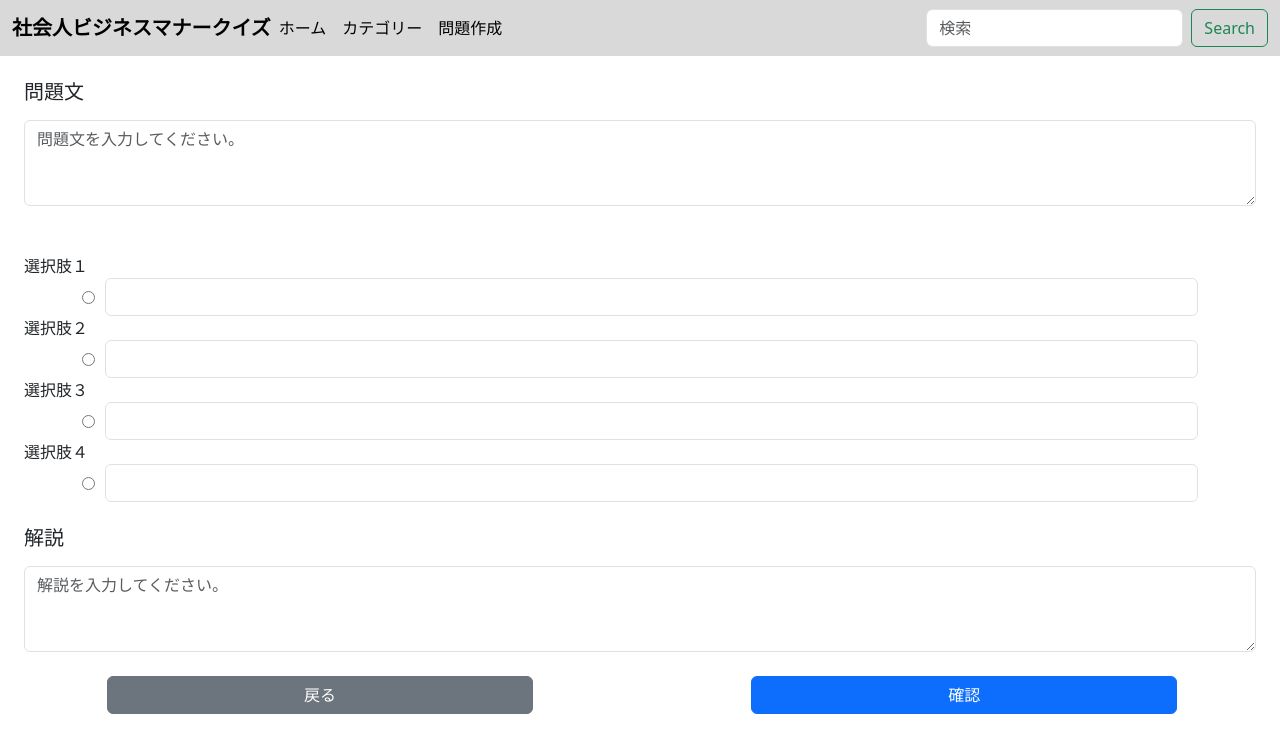
After one commit to Nagata0110/TeamWatanaBe, a PHP site: page /create/question.html in a window 1280 px wide. The commit adds this page. Shown: the top 753 px of the page. Run offline with PHP 8.4, Linux system fonts and the light colour scheme.

Commit message:
問題作成完成

```diff
--- /dev/null
+++ b/04_開発/create/question.html
@@ -0,0 +1,82 @@
+<!DOCTYPE html>
+<html lang="ja">
+<head>
+    <meta charset="UTF-8">
+    <meta name="viewport" content="width=device-width, initial-scale=1.0">
+    <link rel="stylesheet" href="../css/style.css">
+    <link href="https://cdn.jsdelivr.net/npm/bootstrap@5.3.0/dist/css/bootstrap.min.css" rel="stylesheet" integrity="sha384-9ndCyUaIbzAi2FUVXJi0CjmCapSmO7SnpJef0486qhLnuZ2cdeRhO02iuK6FUUVM" crossorigin="anonymous">
+    <link rel="shortcut icon" href="../img/OIG.4l.jpg">
+    <title>問題作成画面</title>
+</head>
+<body>
+    <!-- ヘッダー -->
+    <div class="sticky-top">
+        <nav class="navbar navbar-expand-lg">
+            <div class="container-fluid">
+                <button class="navbar-toggler" type="button" data-bs-toggle="collapse" data-bs-target="#navbarTogglerDemo03" aria-controls="navbarTogglerDemo03" aria-expanded="false" aria-label="Toggle navigation">
+                    <span class="navbar-toggler-icon"></span>
+                </button>
+                <a class="navbar-brand text-center" href="#">社会人ビジネスマナークイズ</a>
+                <div class="collapse navbar-collapse" id="navbarTogglerDemo03">
+                    <ul class="navbar-nav me-auto mb-2 mb-lg-0">
+                    <li class="nav-item">
+                        <a class="nav-link active" aria-current="page" href="#">ホーム</a>
+                    </li>
+                    <li class="nav-item">
+                        <a class="nav-link active" aria-current="page" href="#">カテゴリー</a>
+                    </li>
+                    <li class="nav-item">
+                        <a class="nav-link active" aria-current="page" href="#">問題作成</a>
+                    </li>
+                    </ul>
+                    <!-- 検索フォーム -->
+                    <form class="d-flex">
+                    <input class="form-control me-2" type="search" placeholder="検索" aria-label="Search">
+                    <button class="btn btn-outline-success" type="submit">Search</button>
+                    </form>
+                </div>
+            </div>
+        </nav>
+    </div>
+        <div class="title mt-4 ms-4 me-4">
+            <label for="exampleFormControlTextarea1" class="form-label"><h5>問題文</h5></label>
+            <textarea class="form-control" id="exampleFormControlTextarea1" rows="3" placeholder="問題文を入力してください。"></textarea>
+        </div>
+
+        <label for="radioButton" class="mt-5 ms-4 me-4">選択肢１</label>
+        <div class="container" class="ms-4 me-4">
+            <input type="radio" id="choices1" name="choices1" class="radio-button" value="">
+            <input type="text" class="form-control" id="exampleFormControlInput1">
+        </div>
+
+        <label for="radioButton" class="ms-4 me-4">選択肢２</label>
+        <div class="container" class="ms-4 me-4">
+            <input type="radio" id="choices1" name="choices1" class="radio-button" value="">
+            <input type="text" class="form-control" id="exampleFormControlInput1">
+        </div>
+
+        <label for="radioButton" class="ms-4 me-4">選択肢３</label>
+        <div class="container" class="ms-4 me-4">
+            <input type="radio" id="choices1" name="choices1" class="radio-button" value="">
+            <input type="text" class="form-control" id="exampleFormControlInput1">
+        </div>
+
+        <label for="radioButton" class="ms-4 me-4">選択肢４</label>
+        <div class="container" class="ms-4 me-4">
+            <input type="radio" id="choices1" name="choices1" class="radio-button" value="">
+            <input type="text" class="form-control" id="exampleFormControlInput1">
+        </div>
+
+        <div class="title mt-4 ms-4 me-4">
+            <label for="exampleFormControlTextarea1" class="form-label"><h5>解説</h5></label>
+            <textarea class="form-control" id="exampleFormControlTextarea1" rows="3" placeholder="解説を入力してください。"></textarea>
+        </div>
+
+        <div class="title mt-4 ms-4 me-4"></div>
+            <button class="btn btn-secondary offset-1 col-4">戻る</button>
+            <button class="btn btn-primary offset-2 col-4">確認</button>
+        </div>
+
+    <script src="https://cdn.jsdelivr.net/npm/bootstrap@5.3.0/dist/js/bootstrap.bundle.min.js" integrity="sha384-geWF76RCwLtnZ8qwWowPQNguL3RmwHVBC9FhGdlKrxdiJJigb/j/68SIy3Te4Bkz" crossorigin="anonymous"></script>
+</body>
+</html>
--- a/04_開発/css/style.css
+++ b/04_開発/css/style.css
@@ -13,3 +13,12 @@
 .statement{
     font-size: 20px;
 }
+
+.container {
+    display: flex;
+    align-items: center;
+}
+
+.radio-button {
+    margin-right: 10px; /* ラジオボタンとテキストボックスの間隔を調整 */
+}
```
